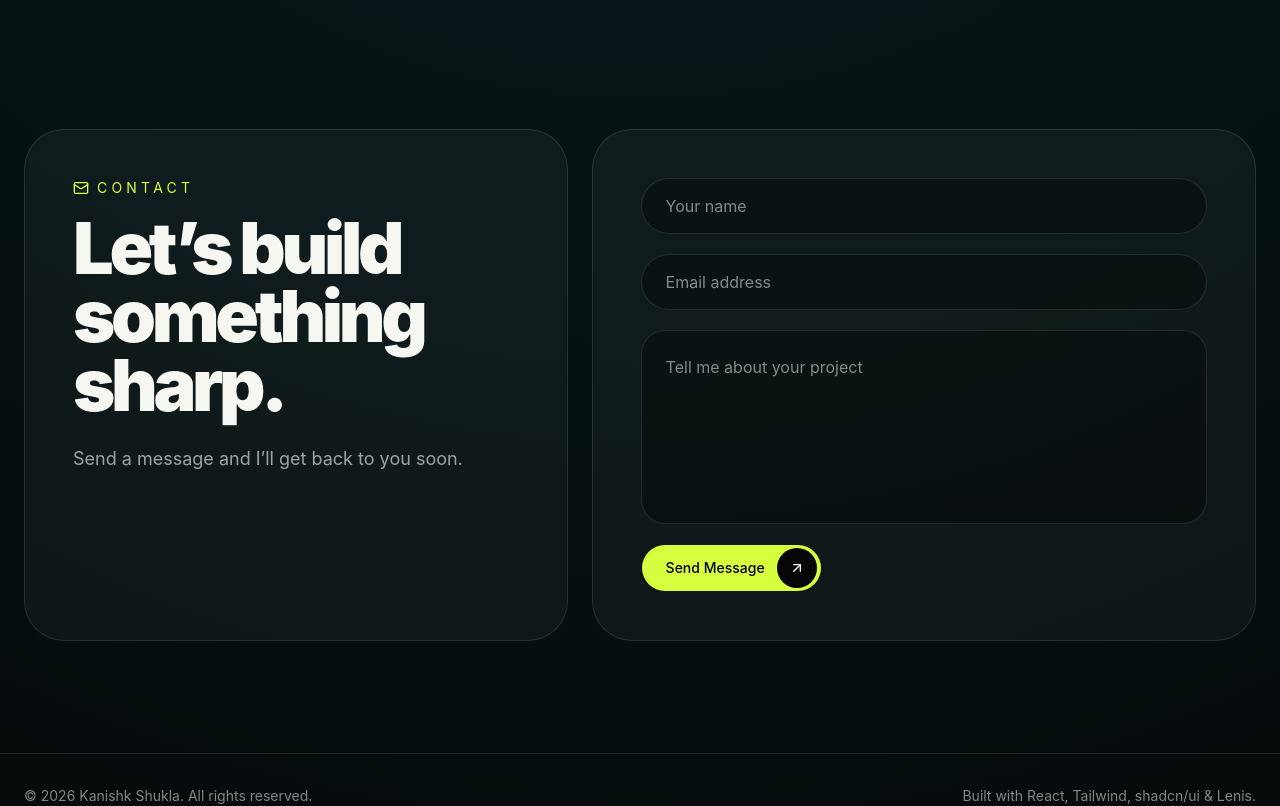
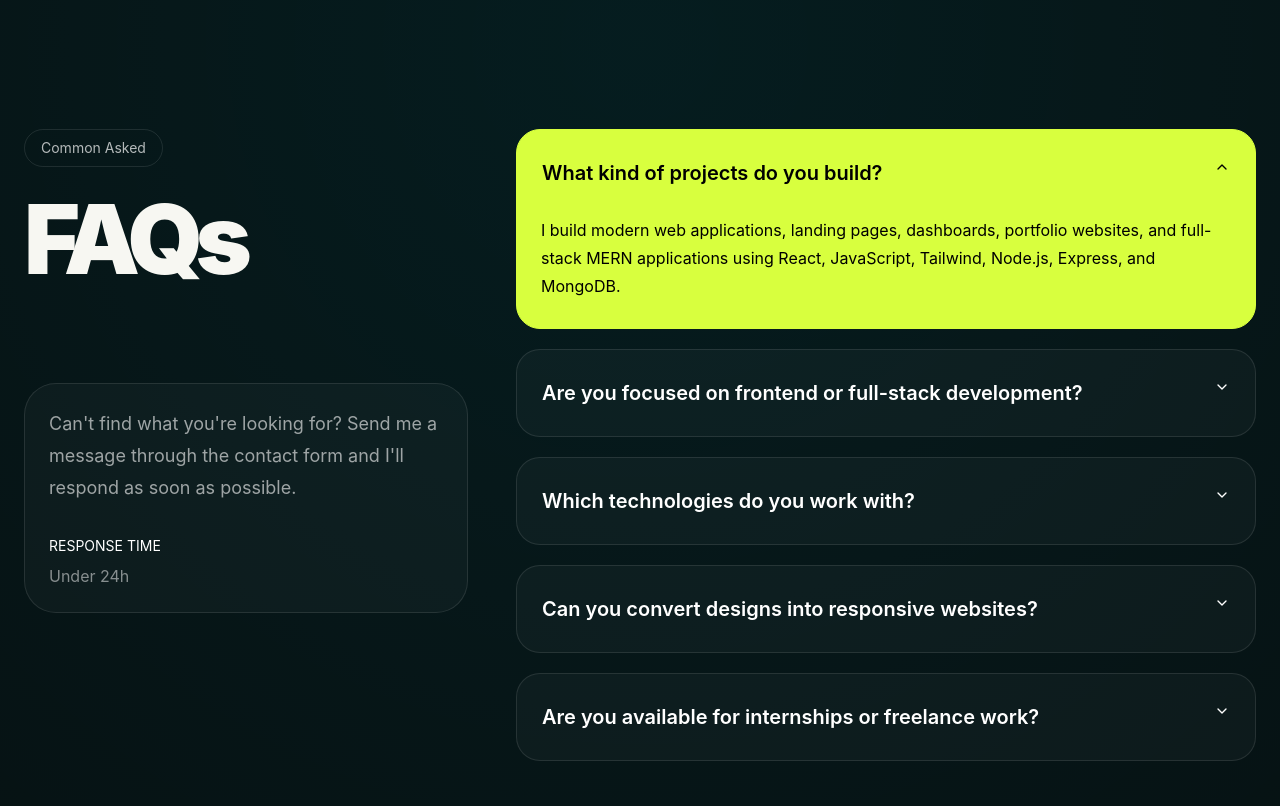
Before and after one commit to WHORYZEN/portfolio-client, a React (Vite) app: page / in a window 1280 px wide. Shown: the part 6560-7366 px from the top of the page. Built offline with nearby package versions, Linux system fonts and the light colour scheme.

Commit message:
added accordion

```diff
--- a/src/App.jsx
+++ b/src/App.jsx
@@ -15,6 +15,7 @@ import Noise from "@/components/Noise"
 import { useEffect, useState } from "react"
 import Loader from "@/components/Loader"
 import Work from "@/sections/work/Work"
+import FAQ from "@/sections/faq/FAQ"
 
 function App() {
   const [loading, setLoading] = useState(true)
@@ -44,6 +45,7 @@ function App() {
         <Work />
         <Skills />
         <Experience />
+        <FAQ />
         <Contact />
         <Footer />
       </SmoothScroll>
--- /dev/null
+++ b/src/components/ui/accordion.jsx
@@ -0,0 +1,78 @@
+import * as React from "react"
+import { Accordion as AccordionPrimitive } from "radix-ui"
+
+import { cn } from "@/lib/utils"
+import { ChevronDownIcon, ChevronUpIcon } from "lucide-react"
+
+function Accordion({
+  className,
+  ...props
+}) {
+  return (
+    <AccordionPrimitive.Root
+      data-slot="accordion"
+      className={cn("flex w-full flex-col", className)}
+      {...props} />
+  );
+}
+
+function AccordionItem({
+  className,
+  ...props
+}) {
+  return (
+    <AccordionPrimitive.Item
+      data-slot="accordion-item"
+      className={cn("not-last:border-b", className)}
+      {...props} />
+  );
+}
+
+function AccordionTrigger({
+  className,
+  children,
+  ...props
+}) {
+  return (
+    <AccordionPrimitive.Header className="flex">
+      <AccordionPrimitive.Trigger
+        data-slot="accordion-trigger"
+        className={cn(
+          "group/accordion-trigger relative flex flex-1 items-start justify-between rounded-md border border-transparent py-4 text-left text-sm font-medium transition-all outline-none hover:underline focus-visible:border-ring focus-visible:ring-3 focus-visible:ring-ring/50 focus-visible:after:border-ring disabled:pointer-events-none disabled:opacity-50 **:data-[slot=accordion-trigger-icon]:ml-auto **:data-[slot=accordion-trigger-icon]:size-4 **:data-[slot=accordion-trigger-icon]:text-muted-foreground",
+          className
+        )}
+        {...props}>
+        {children}
+        <ChevronDownIcon
+          data-slot="accordion-trigger-icon"
+          className="pointer-events-none shrink-0 group-aria-expanded/accordion-trigger:hidden" />
+        <ChevronUpIcon
+          data-slot="accordion-trigger-icon"
+          className="pointer-events-none hidden shrink-0 group-aria-expanded/accordion-trigger:inline" />
+      </AccordionPrimitive.Trigger>
+    </AccordionPrimitive.Header>
+  );
+}
+
+function AccordionContent({
+  className,
+  children,
+  ...props
+}) {
+  return (
+    <AccordionPrimitive.Content
+      data-slot="accordion-content"
+      className="overflow-hidden text-sm data-open:animate-accordion-down data-closed:animate-accordion-up"
+      {...props}>
+      <div
+        className={cn(
+          "h-(--radix-accordion-content-height) pt-0 pb-4 [&_a]:underline [&_a]:underline-offset-3 [&_a]:hover:text-foreground [&_p:not(:last-child)]:mb-4",
+          className
+        )}>
+        {children}
+      </div>
+    </AccordionPrimitive.Content>
+  );
+}
+
+export { Accordion, AccordionItem, AccordionTrigger, AccordionContent }
--- /dev/null
+++ b/src/data/faqs.js
@@ -0,0 +1,27 @@
+export const faqs = [
+  {
+    question: "What kind of projects do you build?",
+    answer:
+      "I build modern web applications, landing pages, dashboards, portfolio websites, and full-stack MERN applications using React, JavaScript, Tailwind, Node.js, Express, and MongoDB.",
+  },
+  {
+    question: "Are you focused on frontend or full-stack development?",
+    answer:
+      "My core strength is frontend development with React and modern UI systems, but I also build backend APIs using Node.js and Express for complete full-stack features.",
+  },
+  {
+    question: "Which technologies do you work with?",
+    answer:
+      "I work with JavaScript, React, Vite, Tailwind CSS, shadcn/ui, Node.js, Express, MongoDB, Git, GitHub, and deployment platforms like Vercel and Render.",
+  },
+  {
+    question: "Can you convert designs into responsive websites?",
+    answer:
+      "Yes. I can convert Figma or visual references into clean, responsive, production-ready React interfaces with animations and professional UI structure.",
+  },
+  {
+    question: "Are you available for internships or freelance work?",
+    answer:
+      "Yes. I am open to frontend, MERN stack, and modern web development opportunities including internships, freelance projects, and collaborative product builds.",
+  },
+]
--- a/src/index.css
+++ b/src/index.css
@@ -35,3 +35,35 @@ body {
   background: #d8ff3e;
   color: #060606;
 }
+
+@keyframes accordion-down {
+  from {
+    height: 0;
+    opacity: 0;
+  }
+
+  to {
+    height: var(--radix-accordion-content-height);
+    opacity: 1;
+  }
+}
+
+@keyframes accordion-up {
+  from {
+    height: var(--radix-accordion-content-height);
+    opacity: 1;
+  }
+
+  to {
+    height: 0;
+    opacity: 0;
+  }
+}
+
+.animate-accordion-down {
+  animation: accordion-down 0.55s cubic-bezier(0.76, 0, 0.24, 1);
+}
+
+.animate-accordion-up {
+  animation: accordion-up 0.45s cubic-bezier(0.76, 0, 0.24, 1);
+}
--- /dev/null
+++ b/src/sections/faq/FAQ.jsx
@@ -0,0 +1,111 @@
+import { faqs } from "@/data/faqs"
+import {
+  Accordion,
+  AccordionContent,
+  AccordionItem,
+  AccordionTrigger,
+} from "@/components/ui/accordion"
+import TextReveal from "@/components/TextReveal"
+import { motion } from "motion/react"
+
+export default function FAQ() {
+  return (
+    <section id="faq" className="px-6 py-28">
+      <div className="mx-auto grid max-w-7xl gap-12 lg:grid-cols-[0.75fr_1.25fr]">
+        <div className="lg:sticky lg:top-28 lg:h-fit">
+          <p className="mb-6 w-fit rounded-full border border-white/10 px-4 py-2 text-sm text-white/70">
+            Common Asked
+          </p>
+
+          <TextReveal>
+            <h2 className="text-6xl font-black tracking-[-0.08em] md:text-8xl">
+              FAQs
+            </h2>
+          </TextReveal>
+
+          <div className="mt-24 rounded-[2rem] border border-white/10 bg-white/[0.03] p-6">
+            <p className="text-lg leading-8 text-white/60">
+              Can&apos;t find what you&apos;re looking for? Send me a message
+              through the contact form and I&apos;ll respond as soon as possible.
+            </p>
+
+            <div className="mt-8">
+              <p className="text-sm uppercase text-white">Response Time</p>
+              <p className="mt-2 text-white/50">Under 24h</p>
+            </div>
+          </div>
+        </div>
+
+        <motion.div
+          initial={{ opacity: 0, y: 32 }}
+          whileInView={{ opacity: 1, y: 0 }}
+          viewport={{ once: true, margin: "-120px" }}
+          transition={{ duration: 0.7 }}
+        >
+          <Accordion
+            type="single"
+            collapsible
+            defaultValue="item-0"
+            className="space-y-5"
+          >
+            {faqs.map((faq, index) => (
+              <AccordionItem
+                key={faq.question}
+                value={`item-${index}`}
+                className="
+                  group
+                  overflow-hidden
+                  rounded-[1.5rem]
+                  border
+                  border-white/10
+                  bg-white/[0.03]
+                  px-6
+                  transition-all
+                  duration-500
+                  ease-out
+                  data-[state=open]:border-primary
+                  data-[state=open]:bg-primary
+                "
+              >
+                <AccordionTrigger
+                  className="
+                    py-7
+                    text-left
+                    text-xl
+                    font-semibold
+                    text-white
+                    transition-colors
+                    duration-500
+                    ease-out
+                    hover:no-underline
+                    group-data-[state=open]:text-black
+                  "
+                >
+                  {faq.question}
+                </AccordionTrigger>
+
+                <AccordionContent
+                  className="
+                    overflow-hidden
+                    pb-7
+                    text-base
+                    leading-7
+                    text-white/60
+                    transition-all
+                    duration-500
+                    ease-out
+                    data-[state=closed]:animate-accordion-up
+                    data-[state=open]:animate-accordion-down
+                    group-data-[state=open]:text-black
+                  "
+                >
+                  {faq.answer}
+                </AccordionContent>
+              </AccordionItem>
+            ))}
+          </Accordion>
+        </motion.div>
+      </div>
+    </section>
+  )
+}
```
